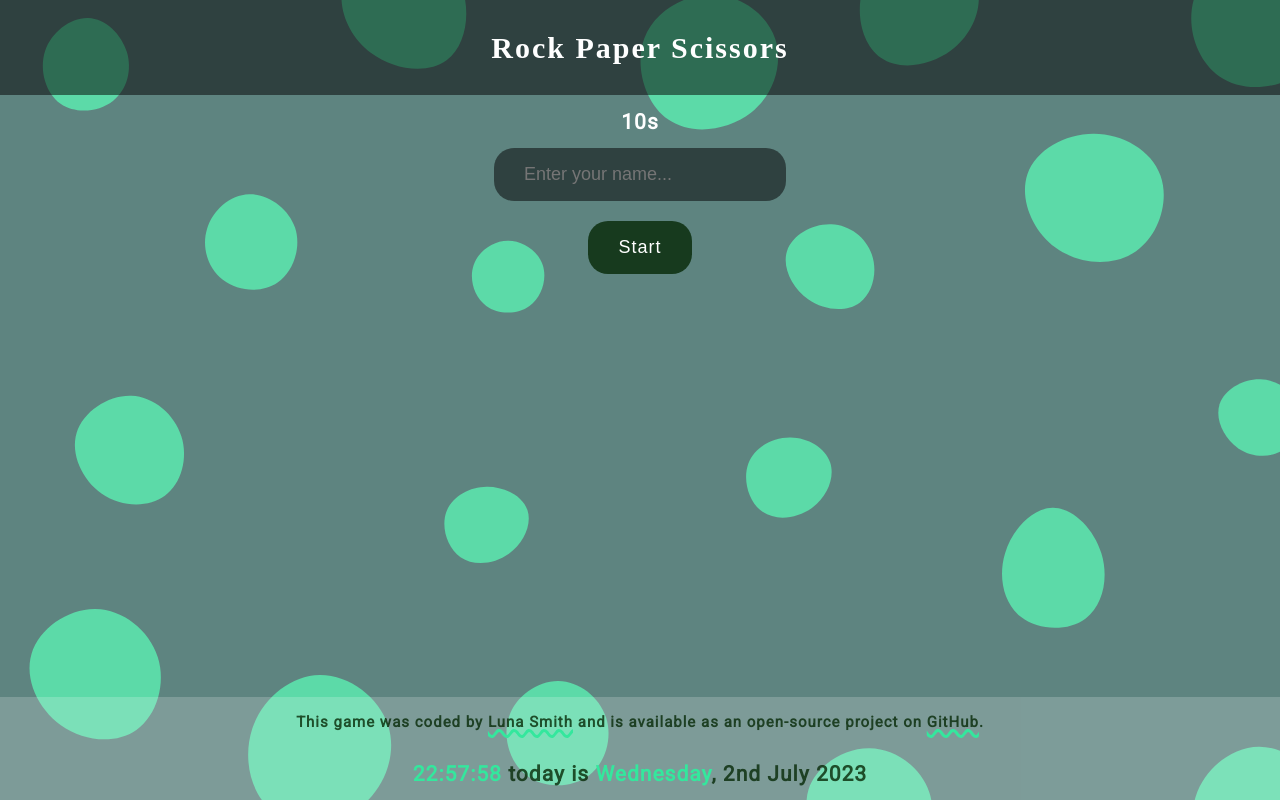
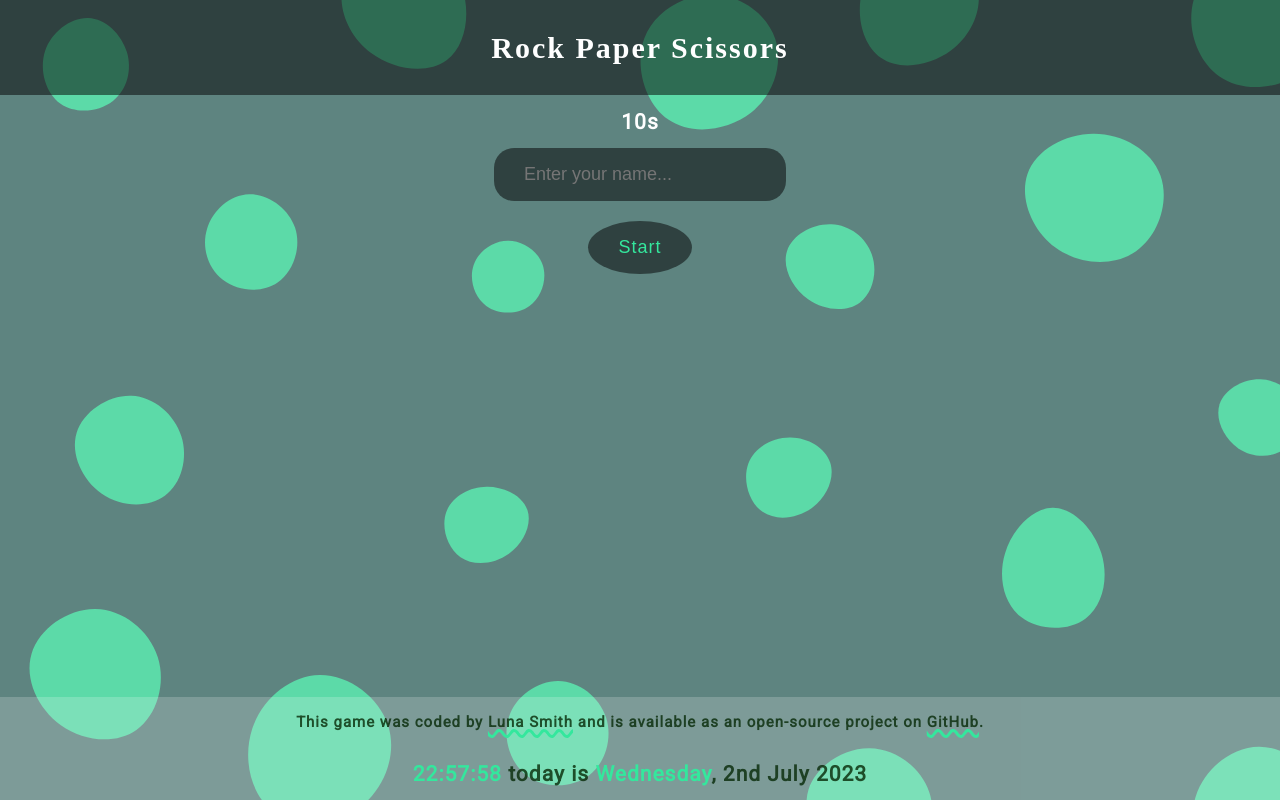
Before and after one commit to Lu-Smith/rock_paper_scisors_vue_typescript_tdd, a Vue app: page / in a window 1280 px wide. In both pictures the pointer is over the button "Start". Built offline with nearby package versions, Linux system fonts and the light colour scheme; a web font is replaced by a local one.

Commit message:
Updated styles

```diff
--- a/src/assets/_variables.scss
+++ b/src/assets/_variables.scss
@@ -21,6 +21,7 @@ $line-height-small: 20px;
 
 //border-radius
 $border-radius-basic: 20px;
+$border-radius-large: 50%;
 
 //shadows
 $box-shadow-basic: 3px 3px 3px rgba(0, 0, 0, 0.5)
--- a/src/assets/main.scss
+++ b/src/assets/main.scss
@@ -85,6 +85,14 @@ button {
     padding: $padding-button-basic;
     background-color: $background-color-dark;
     letter-spacing: 1px;
+    box-shadow: $box-shadow-basic;
+}
+
+button:hover {
+    border-radius: $border-radius-large;
+    color: $color-decor;
+    background-color: $background-color-basic;
+    box-shadow: none;
 }
 
 footer {
--- a/src/components/HomePage.vue
+++ b/src/components/HomePage.vue
@@ -108,6 +108,11 @@ export default {
 
 .confirm {
   background-color: transparent;
+  box-shadow: none;
+}
+
+.confirm:hover {
+  background-color: transparent;
 }
 
 .start-game {
```
